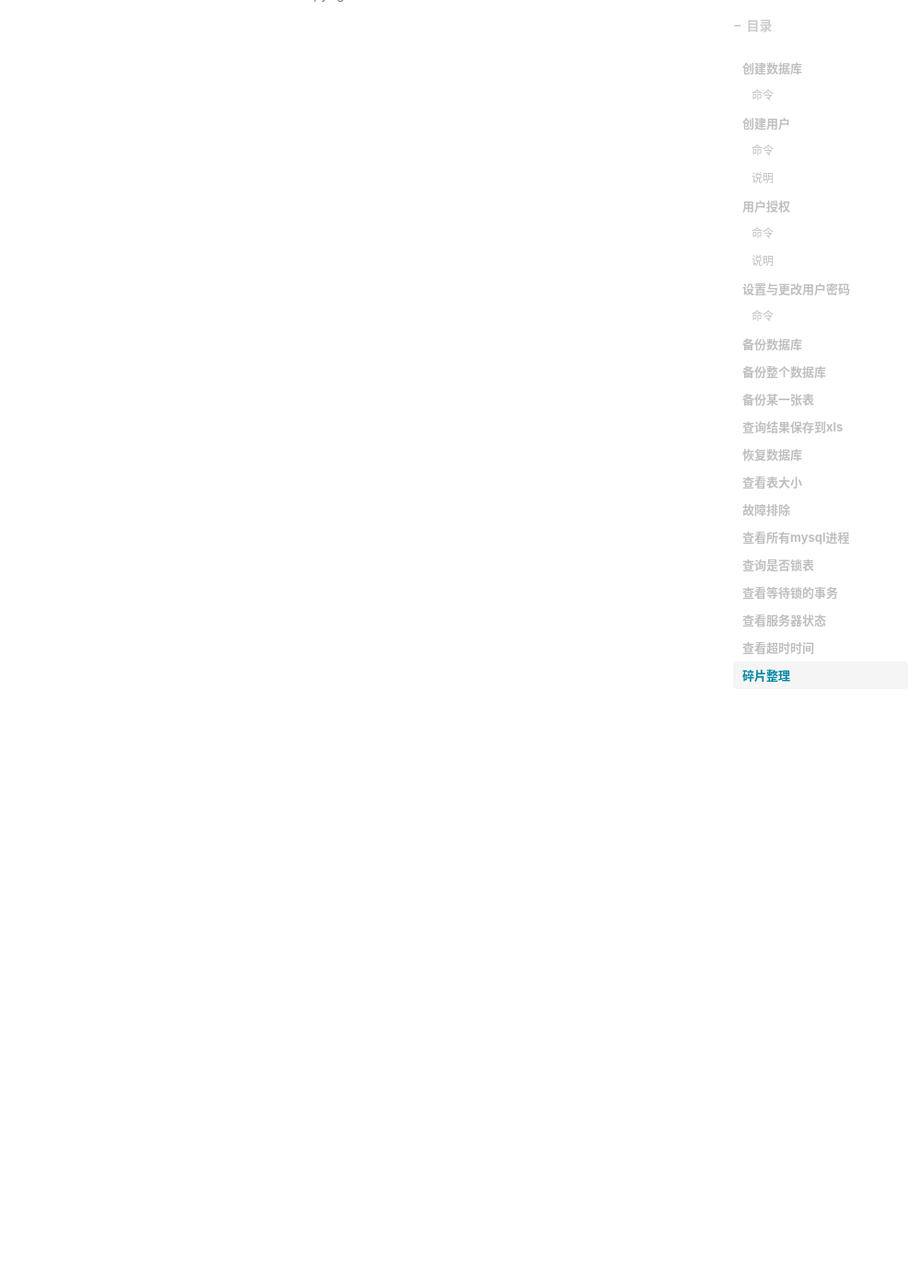
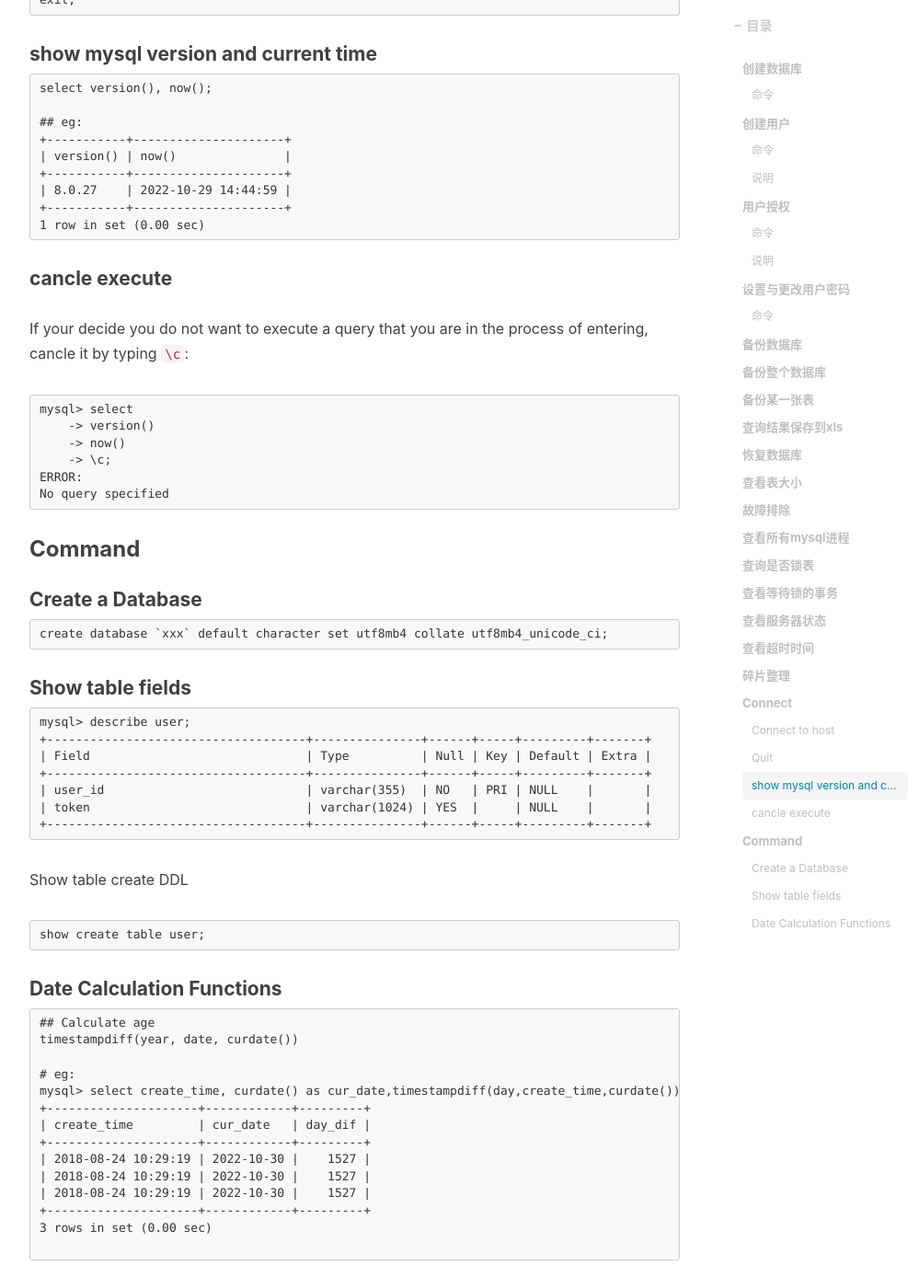
Before and after one commit to fooval-shen/shenfh.github.io, a Jekyll site: the page built from _posts/shenfh/2019-10-30-mysql-command.md, in a window 1280 px wide and 1400 px high, scrolled down 3885 px. Shown: the whole window at 92% size, without its empty margins (233-1232 px from the left). Built offline with Jekyll 4.4.1, drawn with Linux system fonts in a browser that asks for light colours; nearby versions of some CDN libraries; comment, search, counter and statistics services are not loaded; some of the changed text lies outside the part shown.

Commit message:
Update Blog

````diff
--- a/_posts/shenfh/2019-10-30-mysql-command.md
+++ b/_posts/shenfh/2019-10-30-mysql-command.md
@@ -166,3 +166,99 @@
 // For MyISAM
 OPTIMIZE TABLE xxx;
 ```
+
+
+
+### Connect
+
+#### Connect to host
+
+```
+## Connect to remote host
+mysql -u user -h host -p -P port
+
+## Connect to localhost
+mysql -u user -p
+```
+
+#### Quit
+
+```
+quit;
+
+OR
+
+exit;
+```
+
+#### show mysql version and current time
+
+```
+select version(), now();
+
+## eg:
++-----------+---------------------+
+| version() | now()               |
++-----------+---------------------+
+| 8.0.27    | 2022-10-29 14:44:59 |
++-----------+---------------------+
+1 row in set (0.00 sec)
+```
+
+#### cancle execute
+
+If your decide you do not want to execute a query that you are in the process of entering, cancle it by typing `\c`:
+
+```
+mysql> select
+    -> version()
+    -> now()
+    -> \c;
+ERROR:
+No query specified
+```
+
+### Command
+
+#### Create a Database
+
+```
+create database `xxx` default character set utf8mb4 collate utf8mb4_unicode_ci;
+```
+
+#### Show table fields
+
+```
+mysql> describe user;
++------------------------------------+---------------+------+-----+---------+-------+
+| Field                              | Type          | Null | Key | Default | Extra |
++------------------------------------+---------------+------+-----+---------+-------+
+| user_id                            | varchar(355)  | NO   | PRI | NULL    |       |
+| token                              | varchar(1024) | YES  |     | NULL    |       |
++------------------------------------+---------------+------+-----+---------+-------+
+```
+
+Show table create DDL
+
+```
+show create table user;
+```
+
+#### Date Calculation Functions
+
+```
+## Calculate age
+timestampdiff(year, date, curdate())
+
+# eg:
+mysql> select create_time, curdate() as cur_date,timestampdiff(day,create_time,curdate()) as day_dif from out_order limit 3;
++---------------------+------------+---------+
+| create_time         | cur_date   | day_dif |
++---------------------+------------+---------+
+| 2018-08-24 10:29:19 | 2022-10-30 |    1527 |
+| 2018-08-24 10:29:19 | 2022-10-30 |    1527 |
+| 2018-08-24 10:29:19 | 2022-10-30 |    1527 |
++---------------------+------------+---------+
+3 rows in set (0.00 sec)
+
+```
````
